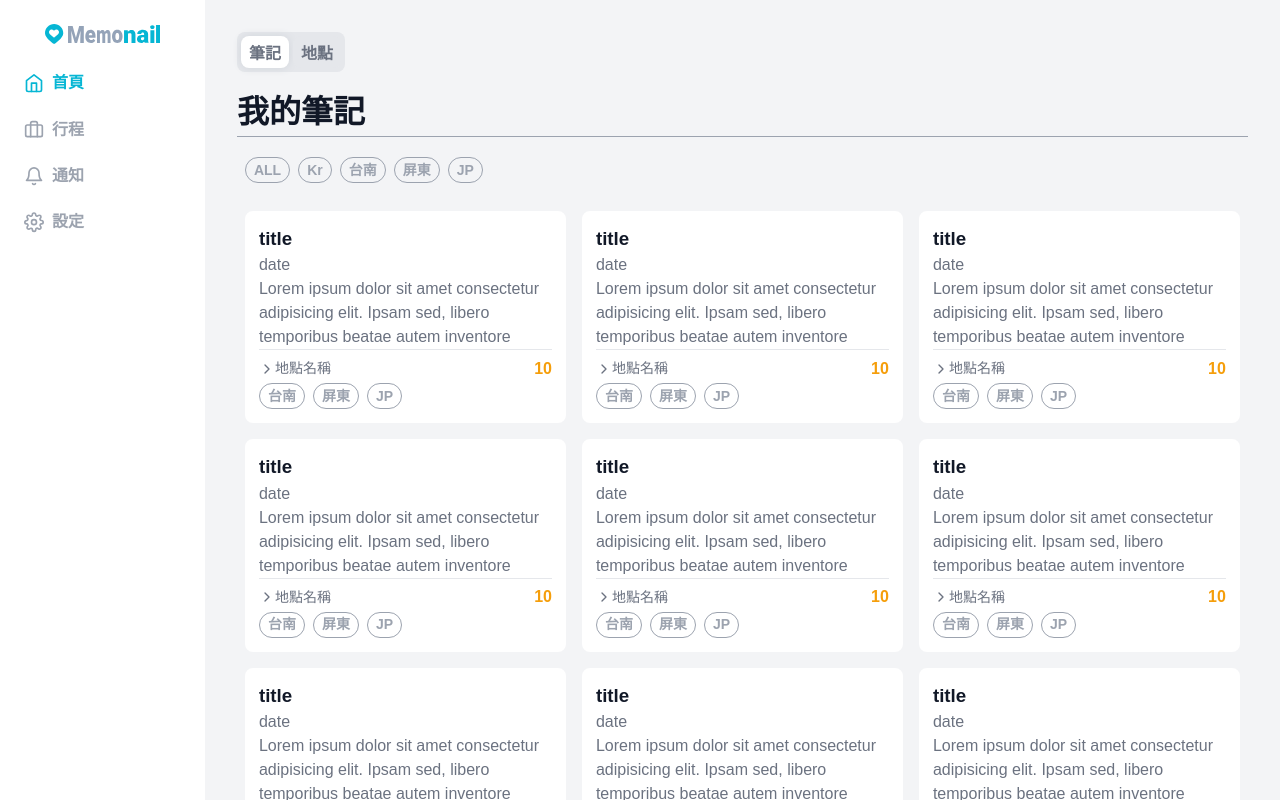
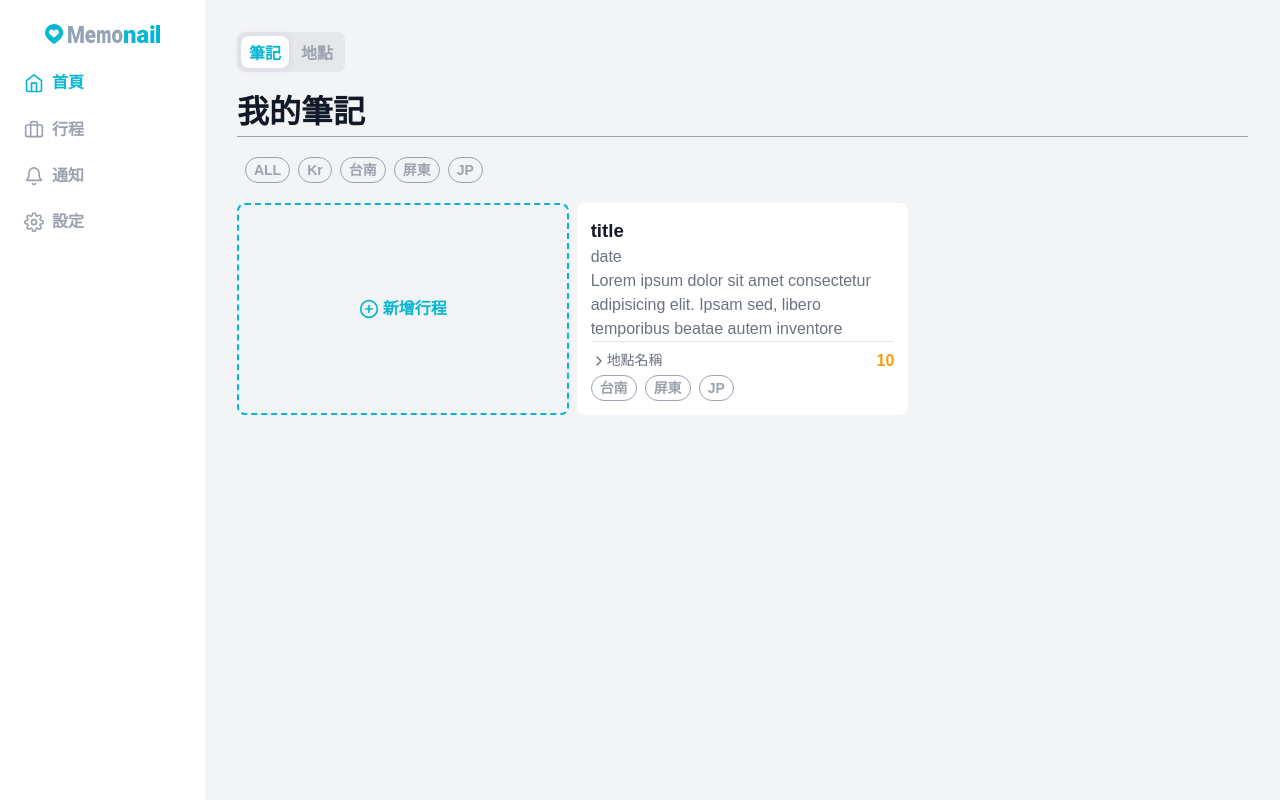
Before and after one commit to miyenChen/memonail, a React (Vite) app: page /home in a window 1280 px wide. Built offline with nearby package versions, Linux system fonts and the light colour scheme.

Commit message:
feat: itinerary Layout

```diff
--- a/src/GlobalStyles.js
+++ b/src/GlobalStyles.js
@@ -44,9 +44,9 @@ body {
     font-size: 1rem;
     color:var(--color-gray-500)
 }
-h1,h2,h3{
+h1,h2,h3,h4{
     color: var(--color-gray-900);
-},
+}
 a,a:visited{
     text-decoration: none;
 }
--- /dev/null
+++ b/src/features/Itinerary/ItineraryCard.jsx
@@ -0,0 +1,56 @@
+import styled from 'styled-components';
+import { FiMoreHorizontal } from 'react-icons/fi';
+import IconButton from '../../ui/IconButton';
+import Card from '../../ui/Card';
+
+const StyledItineraryCard = styled(Card)`
+    display: flex;
+    flex-direction: column;
+    justify-content: end;
+    position: relative;
+
+    & button {
+        position: absolute;
+        bottom: 0.75rem;
+        right: 0.75rem;
+    }
+    & p {
+        font-size: 0.875rem;
+    }
+`;
+const ImgContainer = styled.div`
+    width: 100%;
+    height: 200px;
+    overflow: hidden;
+    margin-bottom: 0.75rem;
+
+    & img {
+        height: 100%;
+        width: 100%;
+        object-fit: cover;
+    }
+`;
+function ItineraryCard() {
+    return (
+        <StyledItineraryCard>
+            <IconButton>
+                <FiMoreHorizontal />
+            </IconButton>
+            <ImgContainer>
+                <img
+                    src="https://a0.muscache.com/im/pictures/24abe8fc-4f0d-4de9-b4ca-12d01fcc54d7.jpg?im_w=720"
+                    alt=""
+                />
+            </ImgContainer>
+            <div>
+                <h3>title</h3>
+                <p>
+                    <span>Star Date</span>
+                    <span> ~ </span>
+                    <span>End Date</span>
+                </p>
+            </div>
+        </StyledItineraryCard>
+    );
+}
+export default ItineraryCard;
--- a/src/features/memo/MemoList.jsx
+++ b/src/features/memo/MemoList.jsx
@@ -1,29 +1,14 @@
 import styled from 'styled-components';
 import MemoListCard from './MemoListCard';
-
-const StyledMemoList = styled.ul`
-    display: flex;
-    flex-wrap: wrap;
-    width: 100%;
-`;
+import CardList from '../../ui/CardList';
+import AddCard from '../../ui/AddCard';
 
 function MemoList() {
     return (
-        <StyledMemoList>
+        <CardList $col={3}>
+            <AddCard />
             <MemoListCard />
-            <MemoListCard />
-            <MemoListCard />
-            <MemoListCard />
-            <MemoListCard />
-            <MemoListCard />
-            <MemoListCard />
-            <MemoListCard />
-            <MemoListCard />
-            <MemoListCard />
-            <MemoListCard />
-            <MemoListCard />
-            <MemoListCard />
-        </StyledMemoList>
+        </CardList>
     );
 }
 export default MemoList;
--- a/src/features/memo/MemoListCard.jsx
+++ b/src/features/memo/MemoListCard.jsx
@@ -1,28 +1,7 @@
 import styled from 'styled-components';
 import CardPlace from './CardPlace';
+import Card from '../../ui/Card';
 
-const Padding = styled.div`
-    padding: 0.5rem;
-    width: 100%;
-    @media screen and (min-width: 768px) {
-        width: 50%;
-    }
-    @media screen and (min-width: 1280px) {
-        width: 33.33%;
-    }
-`;
-const Card = styled.li`
-    background-color: var(--color-gray-0);
-    list-style: none;
-    border: 2px solid var(--color-gray-0);
-    border-radius: 0.5rem;
-    padding: 0.75rem;
-
-    &:hover {
-        cursor: pointer;
-        box-shadow: 0 0 8px var(--color-gray-300);
-    }
-`;
 const Text = styled.p`
     max-height: none;
 
@@ -36,19 +15,17 @@ const Text = styled.p`
 
 function MemoListCard() {
     return (
-        <Padding>
         <Card>
             <h3>title</h3>
             <p>date</p>
             <Text>
                 Lorem ipsum dolor sit amet consectetur adipisicing elit. Ipsam sed, libero
-                    temporibus beatae autem inventore voluptas eius sequi rem illo aut aperiam.
-                    Lorem ipsum dolor sit amet consectetur adipisicing elit. Ipsam sed, libero
-                    temporibus beatae autem inventore voluptas eius sequi rem illo aut aperiam.
+                temporibus beatae autem inventore voluptas eius sequi rem illo aut aperiam. Lorem
+                ipsum dolor sit amet consectetur adipisicing elit. Ipsam sed, libero temporibus
+                beatae autem inventore voluptas eius sequi rem illo aut aperiam.
             </Text>
             <CardPlace />
         </Card>
-        </Padding>
     );
 }
 export default MemoListCard;
--- a/src/pages/Home.jsx
+++ b/src/pages/Home.jsx
@@ -17,7 +17,6 @@ const TagListPadding = styled.div`
     padding: 0.5rem;
     margin: 0.75rem 0;
 `;
-const AddButton = styled.button``;
 function Home() {
     return (
         <>
--- a/src/pages/Itinerary.jsx
+++ b/src/pages/Itinerary.jsx
@@ -1,4 +1,53 @@
+import styled from 'styled-components';
+import ItineraryCard from '../features/Itinerary/ItineraryCard';
+import CardList from '../ui/CardList';
+import TabList from '../ui/TabList';
+import Tab from '../ui/Tab';
+import AddCard from '../ui/AddCard';
+
+const StyledItinerary = styled.div`
+    display: flex;
+    flex-direction: column;
+    gap: 1rem;
+`;
+const TabGroup = styled(Tab)`
+    & span:last-child {
+        margin-left: 0.25rem;
+    }
+`;
+
 function Itinerary() {
-    return <div>Itinerary</div>;
+    return (
+        <StyledItinerary>
+            <h2>我的行程</h2>
+            <TabList>
+                <TabGroup className="active">
+                    <span>計畫中</span>
+                    <span>0</span>
+                </TabGroup>
+                <TabGroup>
+                    <span>已完成</span>
+                    <span>0</span>
+                </TabGroup>
+                <TabGroup>
+                    <span>我的收藏</span>
+                    <span>0</span>
+                </TabGroup>
+                <TabGroup>
+                    <span>與我共用</span>
+                    <span>0</span>
+                </TabGroup>
+            </TabList>
+
+            <div>
+                <CardList $col={4}>
+                    <AddCard />
+
+                    <ItineraryCard />
+                    <ItineraryCard />
+                </CardList>
+            </div>
+        </StyledItinerary>
+    );
 }
 export default Itinerary;
--- /dev/null
+++ b/src/ui/AddCard.jsx
@@ -0,0 +1,33 @@
+import { FiPlusCircle } from 'react-icons/fi';
+import Card from '../ui/Card';
+import styled from 'styled-components';
+
+const StyledAddCard = styled(Card)`
+    display: flex;
+    justify-content: center;
+    align-items: center;
+    border: 2px dashed var(--color-cyan-500);
+    color: var(--color-cyan-500);
+    background-color: var(--color-bg);
+    gap: 0.25rem;
+    &:hover {
+        background-color: var(--color-gray-50);
+    }
+
+    & svg {
+        width: 1.25rem;
+        height: 1.25rem;
+    }
+    & span {
+        font-weight: 700;
+    }
+`;
+function AddCard() {
+    return (
+        <StyledAddCard>
+            <FiPlusCircle />
+            <span>新增行程</span>
+        </StyledAddCard>
+    );
+}
+export default AddCard;
--- /dev/null
+++ b/src/ui/Card.jsx
@@ -0,0 +1,15 @@
+import styled from 'styled-components';
+
+const Card = styled.li`
+    list-style: none;
+    background-color: var(--color-gray-0);
+    border: 2px solid var(--color-gray-0);
+    border-radius: 0.5rem;
+    padding: 0.75rem;
+
+    &:hover {
+        cursor: pointer;
+        box-shadow: 0 0 8px var(--color-gray-300);
+    }
+`;
+export default Card;
--- /dev/null
+++ b/src/ui/CardList.jsx
@@ -0,0 +1,25 @@
+import styled from 'styled-components';
+
+// 最多欄位預設為1欄
+const CardList = styled.ul.attrs((props) => {
+    $col: props.$col || 1;
+})`
+    display: grid;
+    gap: 0.5rem;
+    grid-template-columns: repeat(${(props) => Math.min(props.$col, 1)}, 1fr);
+
+    @media screen and (min-width: 768px) {
+        grid-template-columns: repeat(${(props) => Math.min(props.$col, 2)}, 1fr);
+    }
+
+    @media screen and (min-width: 1024px) {
+        grid-template-columns: repeat(${(props) => Math.min(props.$col, 3)}, 1fr);
+    }
+
+    @media screen and (min-width: 1280px) {
+        /* 最多只能擁有4欄 */
+        grid-template-columns: repeat(${(props) => Math.min(props.$col, 4)}, 1fr);
+    }
+`;
+
+export default CardList;
--- /dev/null
+++ b/src/ui/IconButton.jsx
@@ -0,0 +1,22 @@
+import styled from 'styled-components';
+
+const IconButton = styled.button`
+    display: flex;
+    align-items: center;
+    justify-content: center;
+    width: 2rem;
+    height: 2rem;
+    border: none;
+    border-radius: 10rem;
+    box-shadow: ${(props) => (props.$shadow ? 'var(--box-shadow)' : undefined)};
+    background-color: var(--color-gray-0);
+
+    &:hover {
+        background-color: var(--color-gray-100);
+    }
+    & svg {
+        width: 1.25rem;
+        height: 1.25rem;
+    }
+`;
+export default IconButton;
--- a/src/ui/Tab.jsx
+++ b/src/ui/Tab.jsx
@@ -2,7 +2,7 @@ import styled from 'styled-components';
 
 const Tab = styled.button`
     background-color: var(--color-gray-200);
-    color: var(--color-gray-500);
+    color: var(--color-gray-400);
     border: none;
     border-radius: 0.5rem;
     text-align: center;
@@ -15,7 +15,7 @@ const Tab = styled.button`
     }
     &.active {
         background-color: var(--color-gray-0);
-        color: var(--color-cyan-900);
+        color: var(--color-cyan-500);
         box-shadow: var(--box-shadow);
     }
 `;
```
Lines whose indentation alone changed are shown as unchanged.
